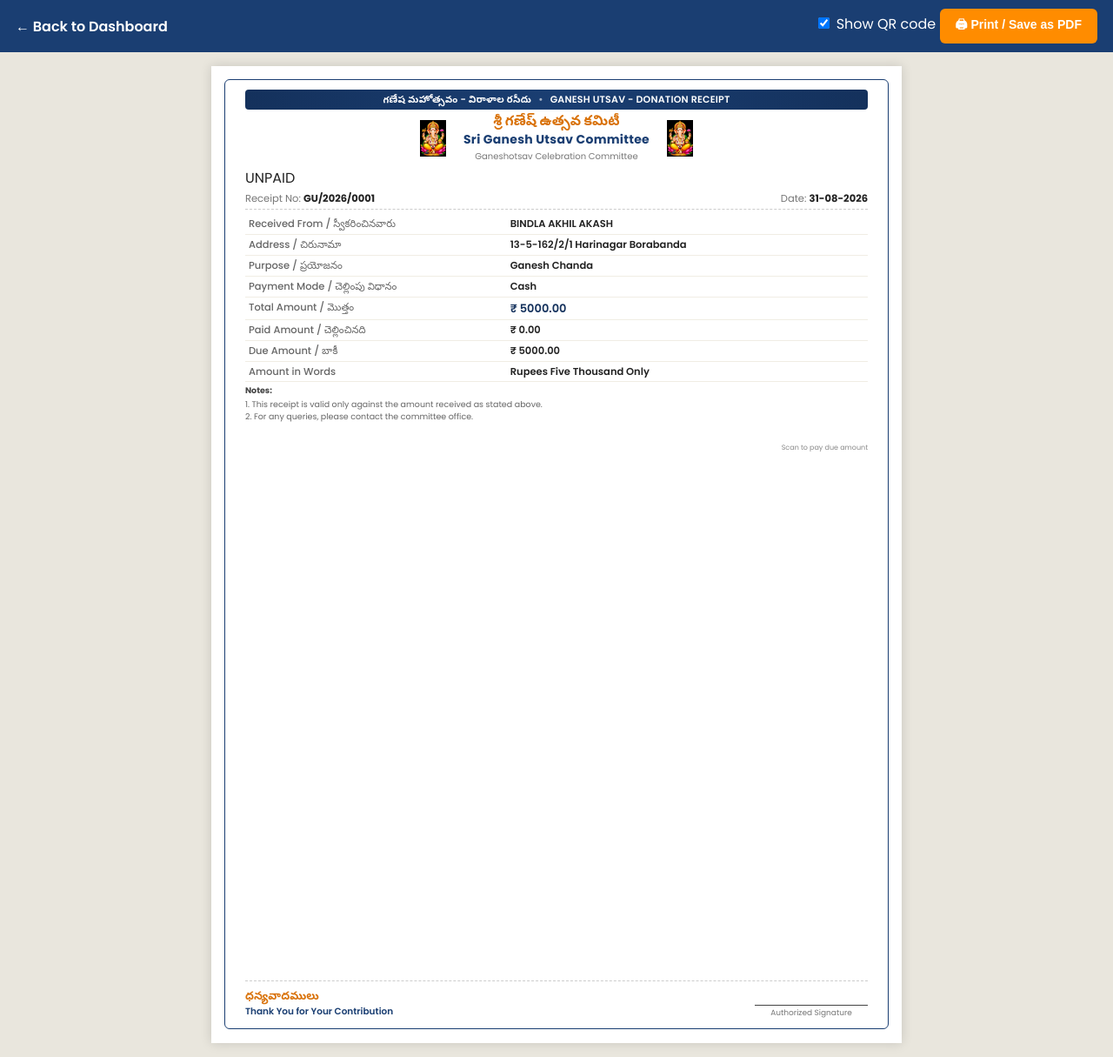
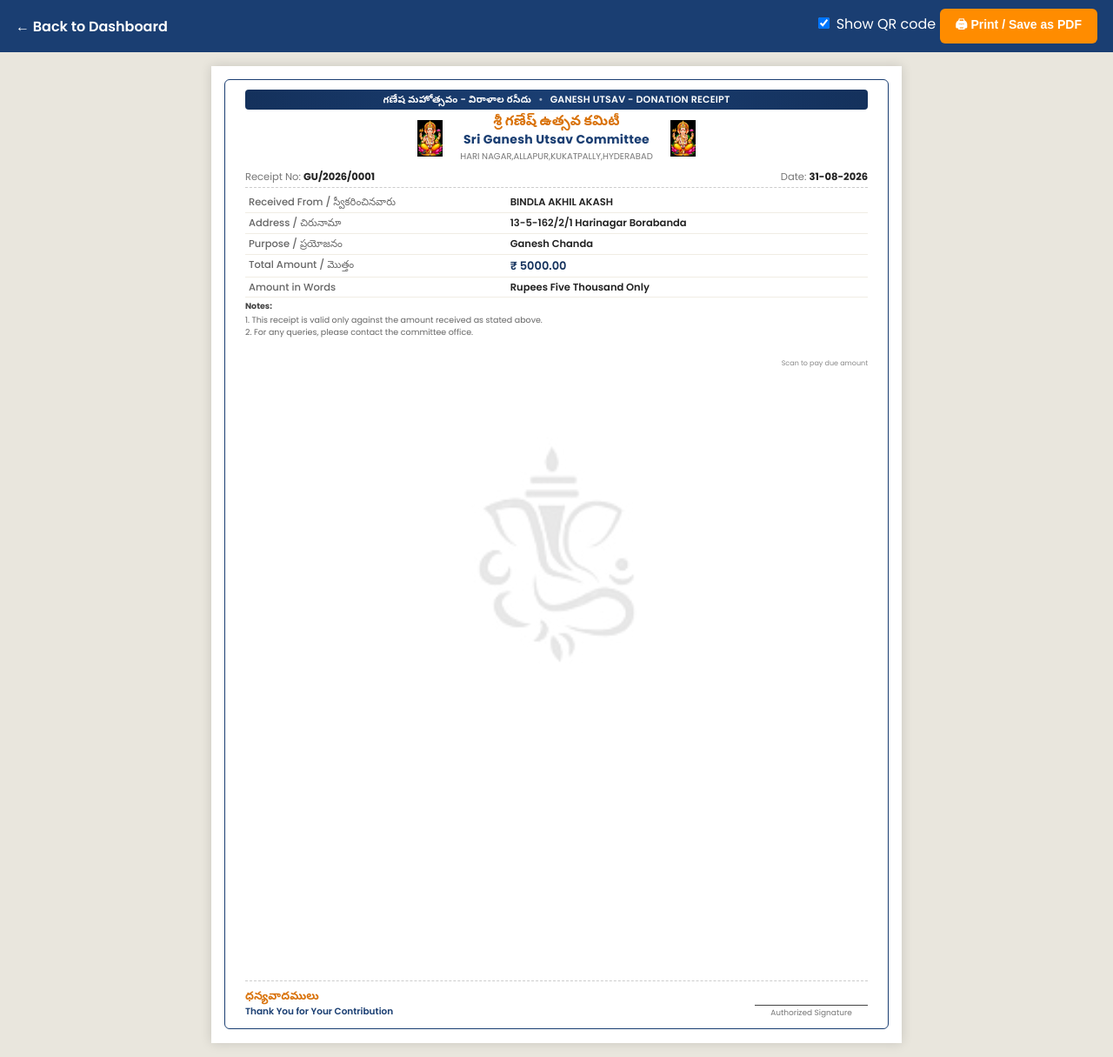
Before and after one commit to dikshitstark-cmd/ganesh, a Flask app: page /receipt/1 in a window 1280 px wide. Shown: the whole page at 87% size. Run offline with Flask 3, Linux system fonts and the light colour scheme; a user stored in the database is signed in; data comes from the database, SQL or seed files in the repository.

Commit message:
Update _receipt_body.html

```diff
--- a/templates/_receipt_body.html
+++ b/templates/_receipt_body.html
@@ -1,8 +1,9 @@
-{% macro receipt_body(r) %}
+{% macro receipt_body(r, copy_label="") %}
 <div class="receipt-half">
+  <img class="watermark" src="{{ url_for('static', filename='images/watermark.png') }}" alt="">
 
-  {% if r.paid_copy %}
-  <div class="copy-tag">Duplicate — Paid Copy</div>
+  {% if copy_label %}
+  <div class="copy-tag">{{ copy_label }}</div>
   {% endif %}
 
   <div class="receipt-inner">
@@ -18,12 +19,10 @@
       <div class="header-text">
         <div class="org-te">{{ r.org_name_te }}</div>
         <div class="org-en">{{ r.org_name_en }}</div>
-        <div class="header-sub">Ganeshotsav Celebration Committee</div>
+        <div class="header-sub">HARI NAGAR,ALLAPUR,KUKATPALLY,HYDERABAD</div>
       </div>
       <img class="emblem emblem-right" src="{{ url_for('static', filename='images/ganesh_right.png') }}" alt="">
     </div>
-
-    <div class="status-stamp status-{{ r.status|lower }}">{{ r.status|upper }}</div>
 
     <div class="meta-row">
       <div><span class="meta-label">Receipt No:</span> <strong>{{ r.receipt_no }}</strong></div>
@@ -43,22 +42,12 @@
         <td class="dt-label">Purpose / ప్రయోజనం</td>
         <td class="dt-value">{{ r.purpose }}</td>
       </tr>
-      <tr>
-        <td class="dt-label">Payment Mode / చెల్లింపు విధానం</td>
-        <td class="dt-value">{{ r.mode }}</td>
-      </tr>
+
       <tr>
         <td class="dt-label">Total Amount / మొత్తం</td>
         <td class="dt-value dt-amount">₹ {{ "%.2f"|format(r.total_amount) }}</td>
       </tr>
-      <tr>
-        <td class="dt-label">Paid Amount / చెల్లించినది</td>
-        <td class="dt-value">₹ {{ "%.2f"|format(r.paid_amount) }}</td>
-      </tr>
-      <tr>
-        <td class="dt-label">Due Amount / బాకీ</td>
-        <td class="dt-value">₹ {{ "%.2f"|format(r.due_amount) }}</td>
-      </tr>
+
       <tr>
         <td class="dt-label">Amount in Words</td>
         <td class="dt-value">{{ r.amount_words }}</td>
```
